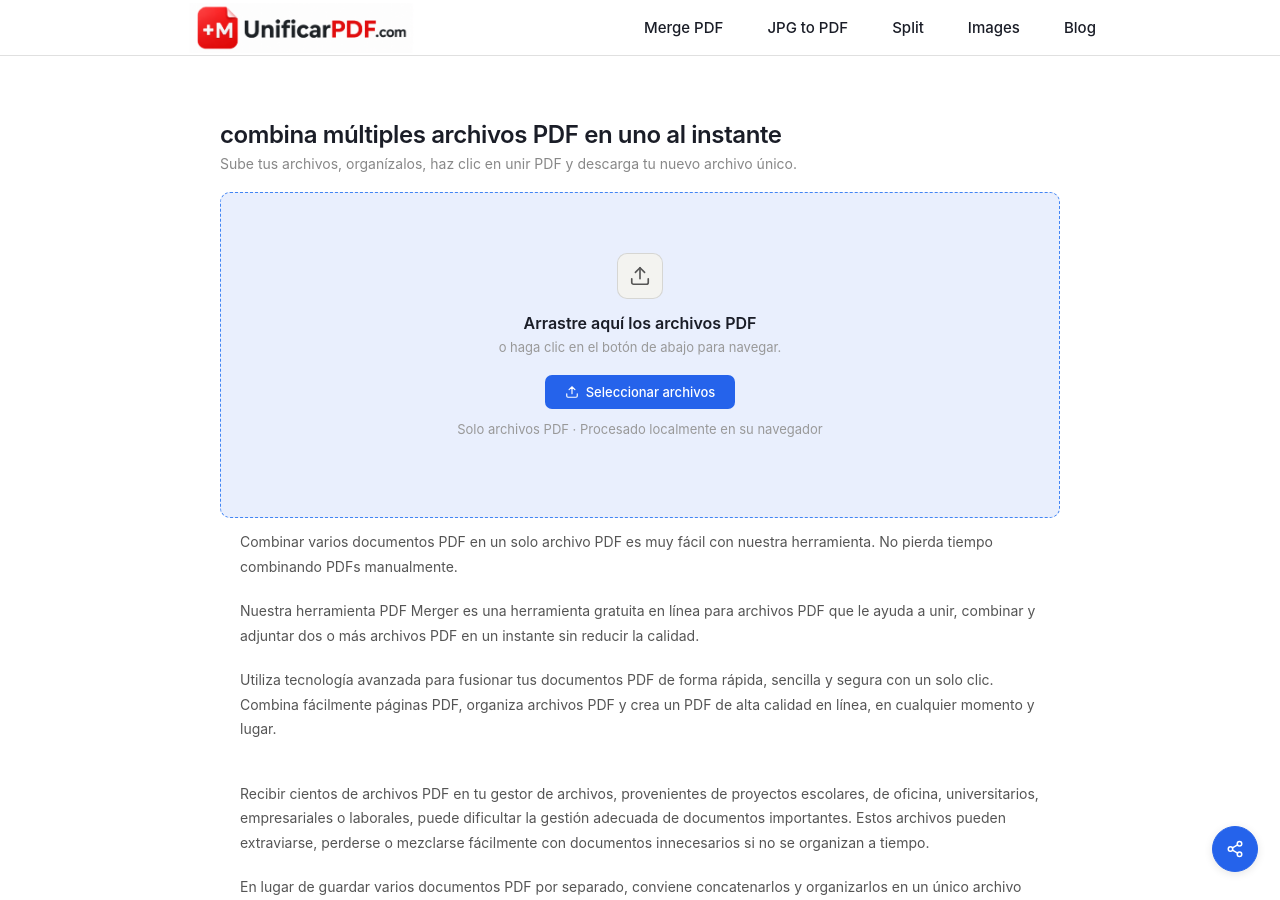
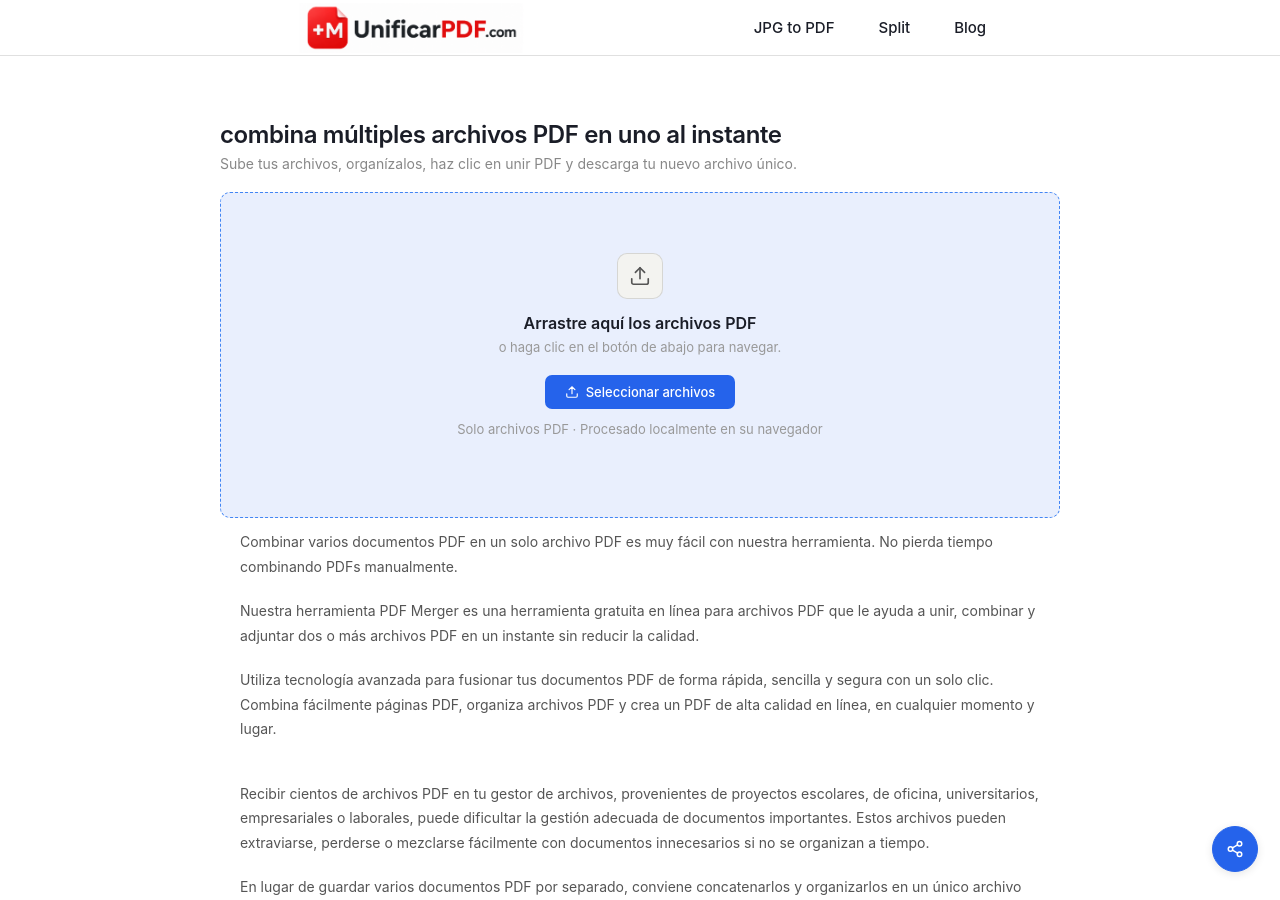
Before and after one commit to rforrupesh/pdf, a Jekyll site: the page built from index.html, in a window 1280 px wide and 900 px high. Built offline with Jekyll 4.4.1, drawn with Linux system fonts in a browser that asks for light colours.

Commit message:
Update navbar.html

```diff
--- a/_includes/navbar.html
+++ b/_includes/navbar.html
@@ -8,10 +8,8 @@
   <!-- MENU -->
   <div class="menu" id="menu">
 
-    <a href="https://rforrupesh.github.io/pdf/merge/">Merge PDF</a>
     <a href="https://rforrupesh.github.io/pdf/jpg-to-pdf/">JPG to PDF</a>
     <a href="https://rforrupesh.github.io/pdf/split/">Split</a>
-    <a href="https://rforrupesh.github.io/pdf/image/">Images</a>
    <a href="https://rforrupesh.github.io/pdf/blog/">Blog</a>
 
 
```
